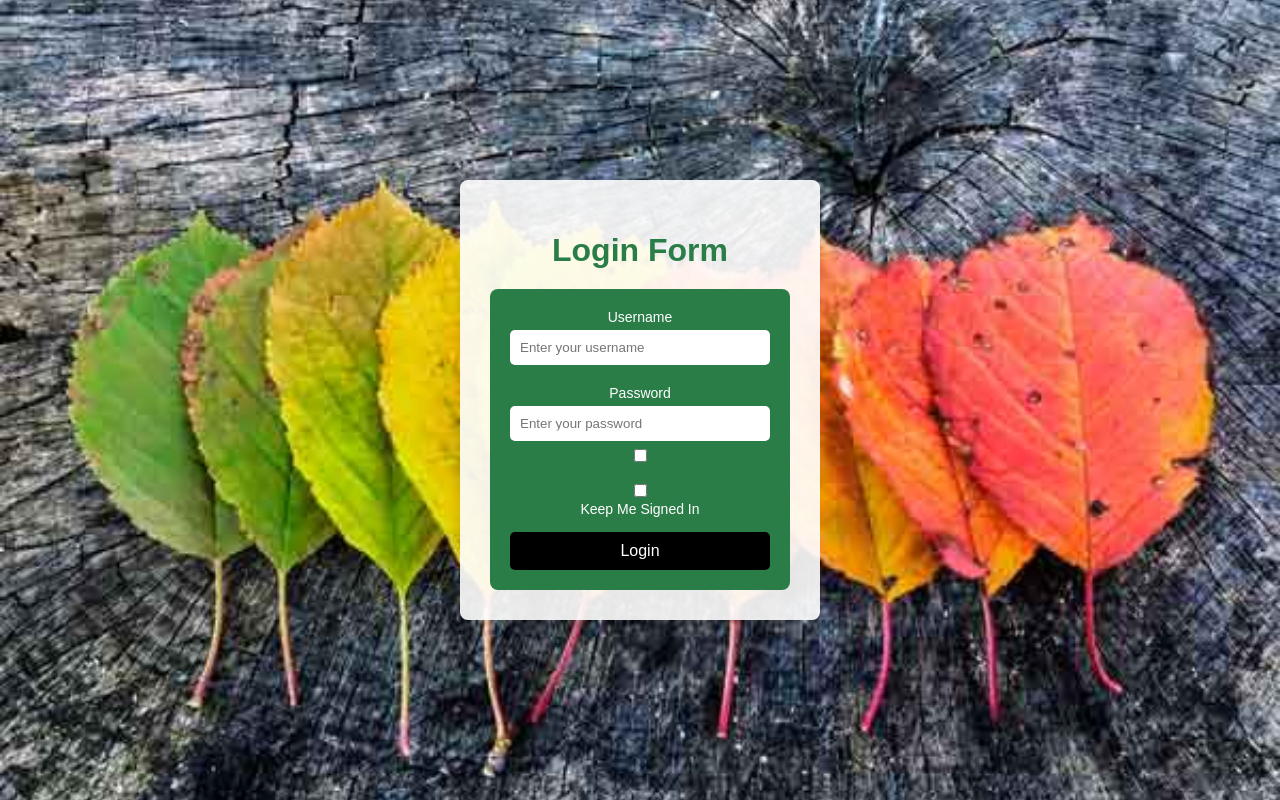
After one commit to nehagjr/DJANGO-Lawn-and-Yard-Service-, a Django app: page /login in a window 1280 px wide. The commit adds this page. Run offline with Django 5.2, Linux system fonts and the light colour scheme.

Commit message:
working on login page

```diff
--- /dev/null
+++ b/LawnAndYard/App/static/css/style1.css
@@ -0,0 +1,90 @@
+body {
+    font-family: Arial, sans-serif;
+    background: url('../images/image.png') no-repeat center center fixed;
+    background-size: cover;
+    margin: 0;
+    padding: 0;
+    display: flex;
+    justify-content: center;
+    align-items: center;
+    height: 100vh;
+}
+
+.login-form {
+    background: rgba(255, 255, 255, 0.9);
+    padding: 30px;
+    border-radius: 8px;
+    box-shadow: 0 0 10px rgba(0, 0, 0, 0.1);
+    text-align: center;
+    width: 300px;
+}
+
+.login-form h1 {
+    color: #2a7d47;
+    margin-bottom: 20px;
+}
+
+.form-container {
+    background-color: #2a7d47;
+    padding: 20px;
+    border-radius: 8px;
+}
+
+.input-group {
+    margin-bottom: 15px;
+    position: relative;
+}
+
+.input-group label {
+    display: block;
+    color: #ffffff;
+    margin-bottom: 5px;
+    font-size: 14px;
+}
+
+.input-group input[type="text"],
+.input-group input[type="password"] {
+    width: calc(100% - 20px);
+    padding: 10px;
+    border-radius: 5px;
+    border: none;
+    outline: none;
+    margin-bottom: 5px;
+}
+
+.show-password {
+    color: #ffffff;
+    font-size: 12px;
+    position: absolute;
+    top: 40px;
+    left: 0;
+}
+
+.forgot-password {
+    color: #ffffff;
+    font-size: 12px;
+    position: absolute;
+    top: 40px;
+    right: 0;
+    text-decoration: none;
+}
+
+.keep-signed-in {
+    color: #ffffff;
+    font-size: 14px;
+}
+
+button {
+    background-color: #000000;
+    color: #ffffff;
+    padding: 10px;
+    border: none;
+    border-radius: 5px;
+    cursor: pointer;
+    width: 100%;
+    font-size: 16px;
+}
+
+button:hover {
+    background-color: #333333;
+}
--- a/LawnAndYard/App/templates/base.html
+++ b/LawnAndYard/App/templates/base.html
@@ -40,8 +40,9 @@
             <div class="logo">Lawn and Yard Services</div>
             <div class="logo-black">Lawn and Yard Services</div>
             <ul class="main-nav js--main-nav">
-              <li><a href="#about-us">About us</a></li>
+              <li><a href="{% url 'index' %}">Home</a></li>
               <li><a href="#contact">Contact</a></li>
+              <li><a href="{% url 'login' %}">Login | Sign in</a></li>
             </ul>
             <a class="mobile-nav-icon js--nav-icon"
               ><i class="fas fa-bars"></i
--- /dev/null
+++ b/LawnAndYard/App/templates/loginForm.html
@@ -0,0 +1,36 @@
+{% load static %}
+
+<!DOCTYPE html>
+<html lang="en">
+<head>
+    <meta charset="UTF-8">
+    <meta name="viewport" content="width=device-width, initial-scale=1.0">
+    <title>Green Login Form</title>
+    <link rel="stylesheet" href="{% static 'css/style1.css' %}">
+</head>
+<body>
+    <div class="login-form">
+        <h1>Login Form</h1>
+        <div class="form-container">
+            <form>
+                <div class="input-group">
+                    <label for="username">Username</label>
+                    <input type="text" id="username" name="username" placeholder="Enter your username" required>
+                </div>
+                <div class="input-group">
+                    <label for="password">Password</label>
+                    <input type="password" id="password" name="password" placeholder="Enter your password" required>
+                    <input type="checkbox" id="show-password">
+                    <label for="show-password" class="show-password">Show Password</label>
+                    <a href="#" class="forgot-password">Forgot Password?</a>
+                </div>
+                <div class="input-group">
+                    <input type="checkbox" id="keep-signed-in">
+                    <label for="keep-signed-in" class="keep-signed-in">Keep Me Signed In</label>
+                </div>
+                <button type="submit">Login</button>
+            </form>
+        </div>
+    </div>
+</body>
+</html>
--- a/LawnAndYard/App/urls.py
+++ b/LawnAndYard/App/urls.py
@@ -2,7 +2,6 @@ from django.urls import path,include
 from .views import *
 urlpatterns = [
    path('',index, name='index'),
-
-
+   path('login',login,name='login')
 
 ]
--- a/LawnAndYard/App/views.py
+++ b/LawnAndYard/App/views.py
@@ -3,3 +3,6 @@
 # Create your views here.
 def index(request):
     return render(request,'index.html')
+
+def login(request):
+    return render(request,'loginForm.html')
```
Also changed, not shown: LawnAndYard/App/static/images/image.png (added).
